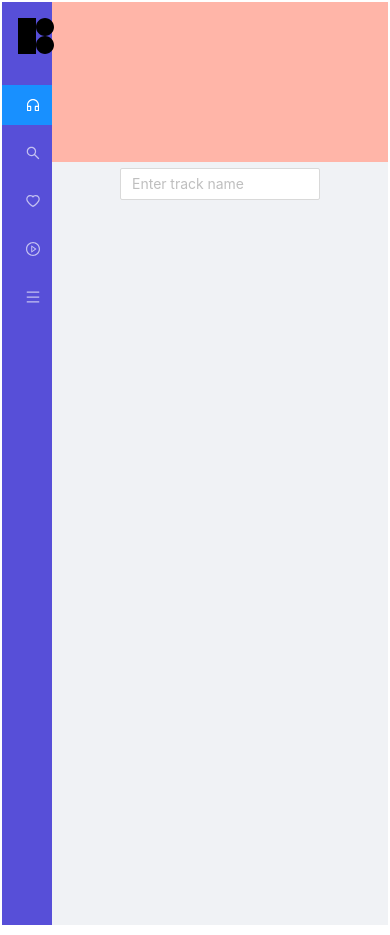
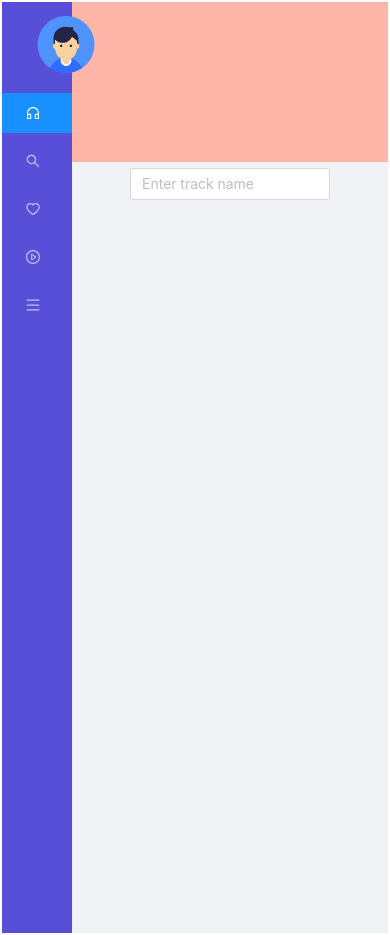
Before and after one commit to abbas-cedcoss/spotify-clone, a React (Create React App) app: page /panel/home/search in a window 390 px wide. Built offline with nearby package versions, Linux system fonts and the light colour scheme.

Commit message:
css-fixed

```diff
--- a/src/Components/Home/Home.jsx
+++ b/src/Components/Home/Home.jsx
@@ -30,12 +30,7 @@ function Home(props) {
     // collapsible={false}
     >
       <div className="logo">
-        <svg
-          xmlns="http://www.w3.org/2000/svg"
-          x="0px" y="0px"
-          width="48" height="48"
-          viewBox="0 0 172 172"
-        ><path d="M0,172v-172h172v172z" fill="none"></path><path d="M21.5,21.5v129h64.5v-32.25v-64.5v-32.25zM86,53.75c0,17.7805 14.4695,32.25 32.25,32.25c17.7805,0 32.25,-14.4695 32.25,-32.25c0,-17.7805 -14.4695,-32.25 -32.25,-32.25c-17.7805,0 -32.25,14.4695 -32.25,32.25zM118.25,86c-17.7805,0 -32.25,14.4695 -32.25,32.25c0,17.7805 14.4695,32.25 32.25,32.25c17.7805,0 32.25,-14.4695 32.25,-32.25c0,-17.7805 -14.4695,-32.25 -32.25,-32.25z"></path></svg>
+        <img src={user} alt='fas' width={'100px'} className='avatar-logo' />
       </div>
       <Menu
         className='custom-menu'
--- a/src/Components/Home/browsegeneres/Browsegeneres.jsx
+++ b/src/Components/Home/browsegeneres/Browsegeneres.jsx
@@ -31,10 +31,12 @@ function Browsegeneres() {
     return <Carousel {...carouselProps} >
       {
         data.map((element, index) => {
-          return <div key={index}>
-            <img src={element['icons'][0]['url']} alt={element['name']} width={100} height={100} style={{ boxShadow: '0 0 5px black', borderRadius: '2%' }} />
-            <div title={element['name']} style={{ wordBreak: 'break-all', maxWidth: '60px', }}><p>{element['name'].length > 20 ? element['name'].substring(0, 21) + '...' : element['name']}</p></div>
-          </div>
+          return <Space key={index + 'browse-generes'}>
+            <div key={index}>
+              <img src={element['icons'][0]['url']} alt={element['name']} width={100} height={100} style={{ boxShadow: '0 0 5px black', borderRadius: '2%' }} />
+              <div title={element['name']} style={{ wordBreak: 'break-all', maxWidth: '60px', }}><p>{element['name'].length > 20 ? element['name'].substring(0, 21) + '...' : element['name']}</p></div>
+            </div>
+          </Space>
         })
       }
     </Carousel>
--- a/src/Components/Home/featuredplaylists/Featureplaylists.jsx
+++ b/src/Components/Home/featuredplaylists/Featureplaylists.jsx
@@ -31,10 +31,12 @@ function Featureplaylists() {
     return <Carousel {...carouselProps} >
       {
         data.map((element, index) => {
-          return <div key={index}>
-            <img src={element['images'][0]['url']} alt={element['name']} width={100} height={100} style={{ boxShadow: '0 0 5px black', borderRadius: '2%' }} />
-            <div title={element['name']} style={{ wordBreak: 'break-all', maxWidth: '60px', }}><p>{element['name'].length > 20 ? element['name'].substring(0, 21) + '...' : element['name']}</p></div>
-          </div>
+          return <Space key={index + 'space'}>
+            <div key={index}>
+              <img src={element['images'][0]['url']} alt={element['name']} width={100} height={100} style={{ boxShadow: '0 0 5px black', borderRadius: '2%' }} />
+              <div title={element['name']} style={{ wordBreak: 'break-all', maxWidth: '60px', }}><p>{element['name'].length > 20 ? element['name'].substring(0, 21) + '...' : element['name']}</p></div>
+            </div>
+          </Space>
         })
       }
     </Carousel>
--- a/src/Components/Home/releasedthisweek/Releasedthisweek.jsx
+++ b/src/Components/Home/releasedthisweek/Releasedthisweek.jsx
@@ -31,12 +31,14 @@ function Releasedthisweek(props) {
     return <Carousel {...carouselProps} >
       {
         data.map((element, index) => {
-          return <div key={index} onClick={() => {
-            props.playAudio(element?.artists)
-          }}>
-            <img src={element['images'][0]['url']} alt={element['name']} width={100} height={100} style={{ boxShadow: '0 0 5px black', borderRadius: '2%' }} />
-            <div title={element['name']} style={{ wordBreak: 'break-all', maxWidth: '60px', }}><p>{element['name'].length > 20 ? element['name'].substring(0, 21) + '...' : element['name']}</p></div>
-          </div>
+          return <Space align='center' key={index+'space-releasedthisweek'}>
+            <div key={index} onClick={() => {
+              props.playAudio(element?.artists)
+            }}>
+              <img src={element['images'][0]['url']} alt={element['name']} width={100} height={100} style={{ boxShadow: '0 0 5px black', borderRadius: '2%' }} />
+              <div title={element['name']} style={{ wordBreak: 'break-all', maxWidth: '60px', }}><p>{element['name'].length > 20 ? element['name'].substring(0, 21) + '...' : element['name']}</p></div>
+            </div>
+          </Space>
         })
       }
     </Carousel>
--- a/src/styles.css
+++ b/src/styles.css
@@ -108,14 +108,26 @@ body {
 
     .ant-layout-sider-children,
     .logo {
-        width: 50px !important;
+        width: 70px !important;
     }
 
     .ant-layout-sider,
     .ant-layout-sider-dark {
         flex: none !important;
-        max-width: 50px !important;
-        min-width: 50px !important;
-        width: 50px !important;
+        max-width: 70px !important;
+        min-width: 70px !important;
+        width: 70px !important;
+    }
+
+    .ant-menu-inline.ant-menu-root .ant-menu-item>.ant-menu-title-content,
+    .ant-menu-inline.ant-menu-root .ant-menu-submenu-title>.ant-menu-title-content {
+        display: none;
+    }
+
+    .ant-space-item,
+    .slick-slide t {
+        display: flex;
+        align-items: center;
+        justify-content: center;
     }
 }
```
Also changed, not shown: src/assets/images/user.png.
